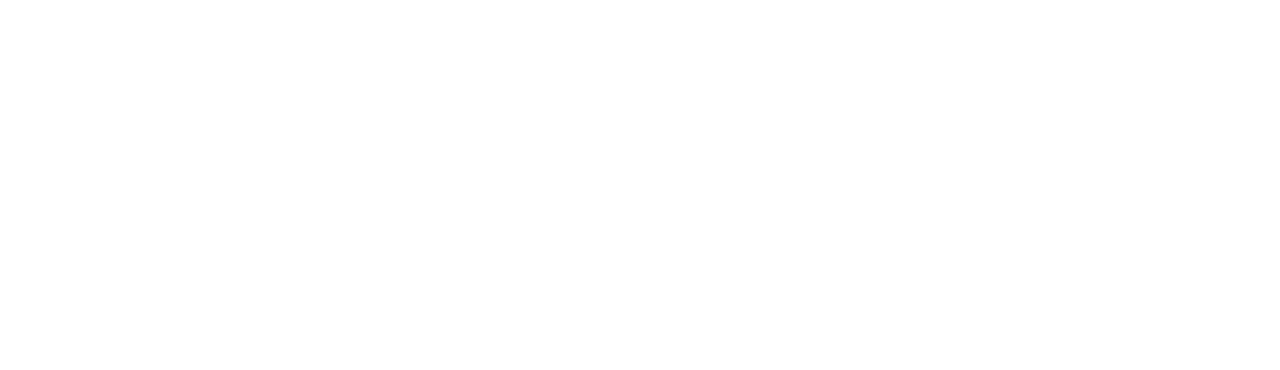
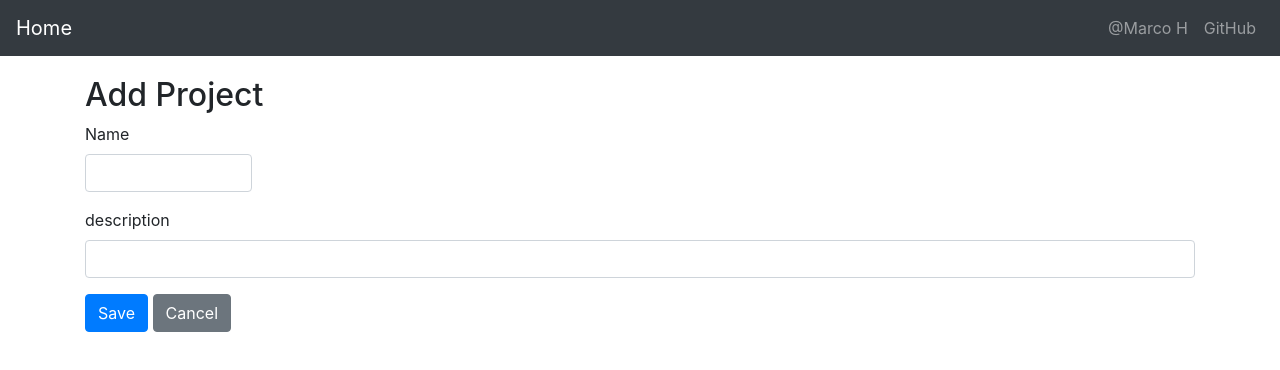
Before and after one commit to VRLAB-HSKL/BuildSystemSimpleTestComponents, a React (Create React App) app in the folder 09_ui_typescript/: page /projectdata/0 in a window 1280 px wide. Shown: the top 370 px of the page. Built offline with nearby package versions, Linux system fonts and the light colour scheme.

Commit message:
add Edit / Create Project

```diff
--- a/09_ui_typescript/src/App.tsx
+++ b/09_ui_typescript/src/App.tsx
@@ -3,6 +3,7 @@
 import Home from './Home';
 import { BrowserRouter as Router, Route, Switch } from 'react-router-dom';
 import ProjectDataList from './components/ProjectDataList';
+import EditProjectData from './components/EditProjectData';
 
 class App extends Component {
   render() {
@@ -11,6 +12,7 @@
         <Switch>
           <Route path='/' exact={true} component={Home}/>
           <Route path='/projectdata' exact={true} component={ProjectDataList}/>
+          <Route path='/projectdata/:id' component={EditProjectData}/>
         </Switch>
       </Router>
     )
--- a/09_ui_typescript/src/components/EditProjectData.tsx
+++ b/09_ui_typescript/src/components/EditProjectData.tsx
@@ -1,15 +1,101 @@
 import React, { Component } from 'react';
+import { RouteComponentProps, Link, withRouter } from 'react-router-dom';
+import { Button, Container, Form, FormGroup, Input, Label } from 'reactstrap';
+import AppNavbar from './AppNavbar';
 
-class EditProjectData extends Component {
+interface IProps extends RouteComponentProps<any> {
+    title: string;
+}
+
+interface IState {
+
+  item: {
+
+    iD : number;
+    name : string;
+    description : string;
+    platformList : [{
+      platformName : string;
+    }]
+    status: [{
+      inProgress : boolean;
+      stable : boolean;
+    }]
+    gitUrl : string;
+    unityVersion : string;
+  }
+}
 
 
+class EditProjectData extends Component<IProps, IState> {
+
+    constructor(props: IProps) {
+        super(props);
+
+        this.state = {
+
+            item: {
+
+                iD: 0,
+                name: '',
+                description: '',
+                platformList: [{
+                    platformName: '',
+                }],
+                status: [{
+                    inProgress : false,
+                    stable : false,
+                  }],
+                  gitUrl : '',
+                  unityVersion : '',
+              }
+        };
+        this.handleChange = this.handleChange.bind(this);
+        this.handleSubmit = this.handleSubmit.bind(this);
+    }
+
+
+    async componentDidMount() {
+
+      }
+
+      handleChange() {
+
+      }
+
+      async handleSubmit() {
+
+      }
+
     render() {
-        return (
-            <div>
+        const {item} = this.state;
+        const title = <h2>{item.iD ? 'Edit Project' : 'Add Project'}</h2>;
 
-            </div>
-        );
+        return <div>
+          <AppNavbar/>
+          <Container>
+            {title}
+            <Form onSubmit={this.handleSubmit}>
+              <FormGroup>
+                <Label for="name">Name</Label>
+                <Input type="text" name="name" id="name" value={item.name || ''}
+                       onChange={this.handleChange} autoComplete="name"/>
+              </FormGroup>
+              <FormGroup>
+                <Label for="description">description</Label>
+                <Input type="text" name="description" id="description" value={item.description || ''}
+                       onChange={this.handleChange} autoComplete="description"/>
+              </FormGroup>
+
+
+              <FormGroup>
+                <Button color="primary" type="submit">Save</Button>{' '}
+                <Button color="secondary" tag={Link} to="/projectdata">Cancel</Button>
+              </FormGroup>
+            </Form>
+          </Container>
+        </div>
+      }
     }
-}
 
-export default EditProjectData;
+    export default withRouter(EditProjectData);
--- a/09_ui_typescript/src/components/ProjectDataList.tsx
+++ b/09_ui_typescript/src/components/ProjectDataList.tsx
@@ -20,22 +20,22 @@
   }]
 
   projectdata: [{
-    id : number;
+    iD : number;
     name : string;
     description : string;
-    platform : [{
-      name : string;
+    platformList : [{
+      platformName : string;
     }]
     status: [{
       inProgress : boolean;
       stable : boolean;
     }]
-    giturl : string;
-    unityversion : string;
+    gitUrl : string;
+    unityVersion : string;
   }]
 }
 
-class PersonList extends Component<IProps, IState> {
+class projectDataList extends Component<IProps, IState> {
 
   constructor(props: IProps) {
     super(props);
@@ -50,18 +50,18 @@
       }],
 
       projectdata: [{
-        id : 0,
+        iD : 0,
         name : "",
         description : "",
-        platform : [{
-          name : "",
+        platformList : [{
+          platformName : "",
         }],
         status: [{
           inProgress : false,
           stable : false,
         }],
-        giturl : "",
-        unityversion : "",
+        gitUrl : "test",
+        unityVersion : "2016",
       }]
 
 
@@ -74,38 +74,46 @@
   componentDidMount() {
     this.setState({isLoading: true});
 
-    fetch('/api/persons/getallpersons')
-    .then(response => response.json())
-    .then(data => this.setState({persons: data, isLoading: false}));
+    //fetch('/api/persons/getallpersons')
+    //.then(response => response.json())
+    //.then(data => this.setState({persons: data, isLoading: false}));
 
     fetch('/api/data/getallprojectdata')
     .then(response => response.json())
-    .then(datax => this.setState({projectdata: datax, isLoading: false}));
+    .then(data => this.setState({projectdata: data, isLoading: false}));
 
   }
 
   render() {
-    const {persons, isLoading} = this.state;
+    const {projectdata, isLoading} = this.state;
 
     if (isLoading) {
       return <p>Loading...</p>;
     }
 
     console.log(this.state.projectdata)
-    const personList = persons.map(person => {
-      const firstName = `${person.firstName || ''}`;
-      const lastName = `${person.lastName || ''}`;
-      const age = `${person.age || ''}`;
-      const id = `${person.id || ''} `;
-      return <tr key={person.id}>
+    const projectDataList = projectdata.map(project => {
+      const id = project.iD;
+      const projectName = `${project.name || ''}`;
+      const description = `${project.description || ''}`;
+      const platformList = `${project.platformList|| ''}`;
+      const status = `${project.status|| ''}`;
+      const giturl = `${project.gitUrl|| ''}`;
+      console.log(giturl);
+      const unityversion = `${project.unityVersion|| ''}`;
+
+      return <tr key={id}>
           <td style={{whiteSpace: 'nowrap'}}>{id}</td>
-          <td>{firstName}</td>
-          <td>{lastName}</td>
-          <td>{age}</td>
+          <td>{projectName}</td>
+          <td>{description}</td>
+          <td>{platformList}</td>
+          <td>{status}</td>
+          <td>{giturl}</td>
+          <td>{unityversion}</td>
 
           <td>
               <ButtonGroup>
-                  <Button size="sm" color="primary" tag={Link} to={"/persons"}>Edit</Button>
+                  <Button size="sm" color="primary" tag={Link} to={"/projectdata/" + id}>Edit</Button>
                   <Button size="sm" color="danger" /* delete stuff to do */>Delete</Button>
               </ButtonGroup>
           </td>
@@ -118,7 +126,7 @@
         <AppNavbar/>
             <Container fluid>
             <div className="float-right">
-                <Button color="success" tag={Link} to="/unityprojects/new">Add Project</Button>
+                <Button color="success" tag={Link} to="/projectdata/new">Add Project</Button>
             </div>
             <h3>Project Manager</h3>
             <Table className="mt-4">
@@ -134,7 +142,7 @@
                 </tr>
                 </thead>
                 <tbody>
-                    {personList}
+                    {projectDataList}
                 </tbody>
             </Table>
             </Container>
@@ -143,4 +151,4 @@
   }
 }
 
-export default PersonList;
+export default projectDataList;
```
